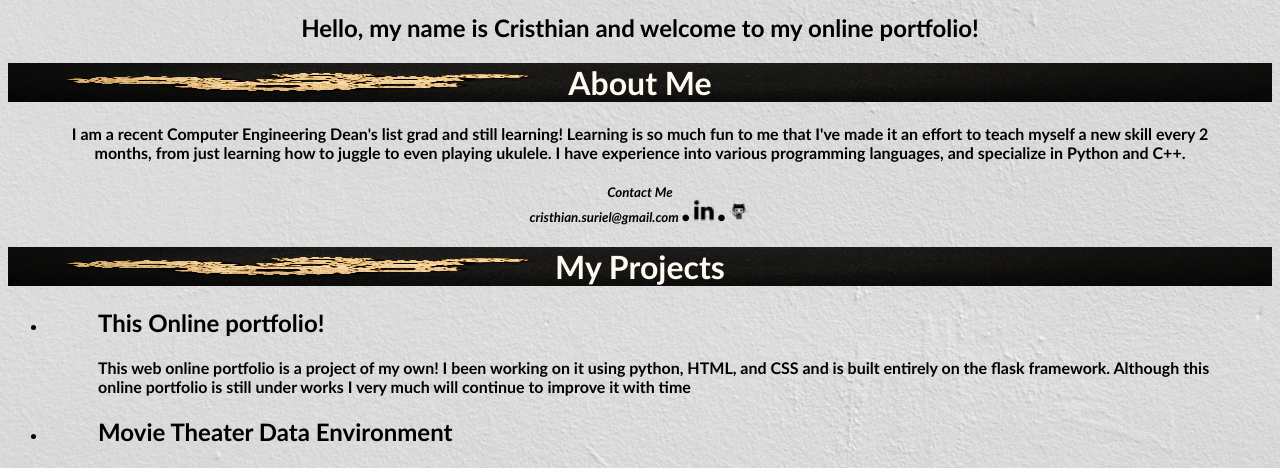
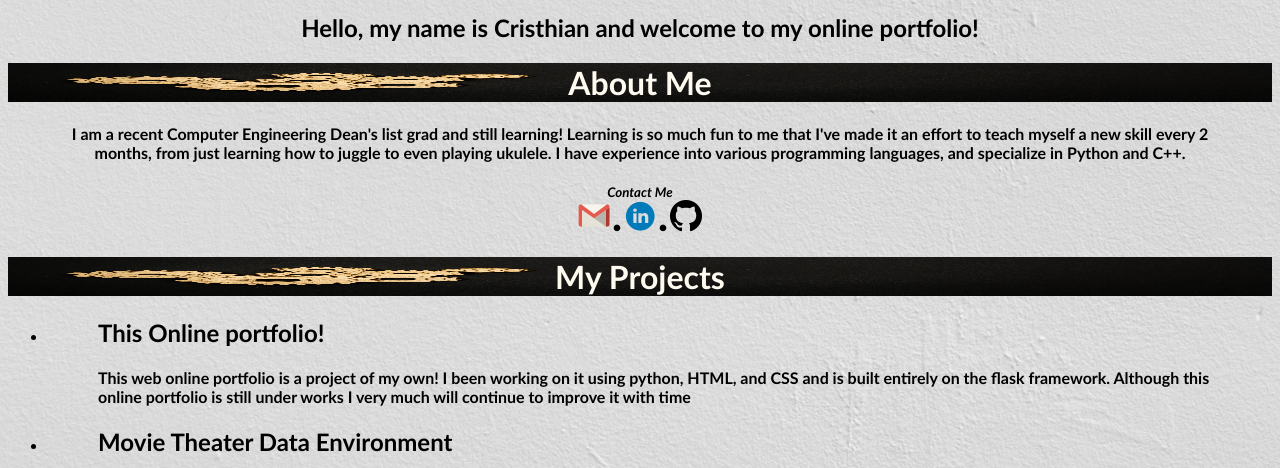
Before and after one commit to CristhianSuriel/onlinePortfolio-P1, a Flask app: page / in a window 1280 px wide. Shown: the part 297-765 px from the top of the page. Run offline with Flask 2, Linux system fonts and the light colour scheme.

Commit message:
modified the size of icons and added gmail

```diff
--- a/templates/index.html
+++ b/templates/index.html
@@ -26,9 +26,9 @@
     <h5><em><center>
         Contact Me
         <br/>
-        cristhian.suriel@gmail.com ●
-        <a href="https://www.linkedin.com/in/cristhian-suriel" target="_blank"><img src="/static/linkedin_icon.png" /></a> ●
-        <a href="https://www.github.com/CristhianSuriel" target="_blank"><img src="/static/github_icon.png" /></a>
+        <a href="https://bit.ly/3asPxGt" target="_blank"><img src="/static/gmail-icon.png" /></a> ●
+        <a href="https://www.linkedin.com/in/cristhian-suriel" target="_blank"><img src="/static/linkedin-icon.png" /></a> ●
+        <a href="https://www.github.com/CristhianSuriel" target="_blank"><img src="/static/github-icon.png" /></a>
     </center></em></h5>
     <!-- This section contains my projects -->
     <h1><strong><center>
```
Also changed, not shown: static/github-icon.png (added), static/github_icon.png (deleted), static/gmail-icon.png (added), static/linkedin-icon.png (added), static/linkedin_icon.png (deleted).
